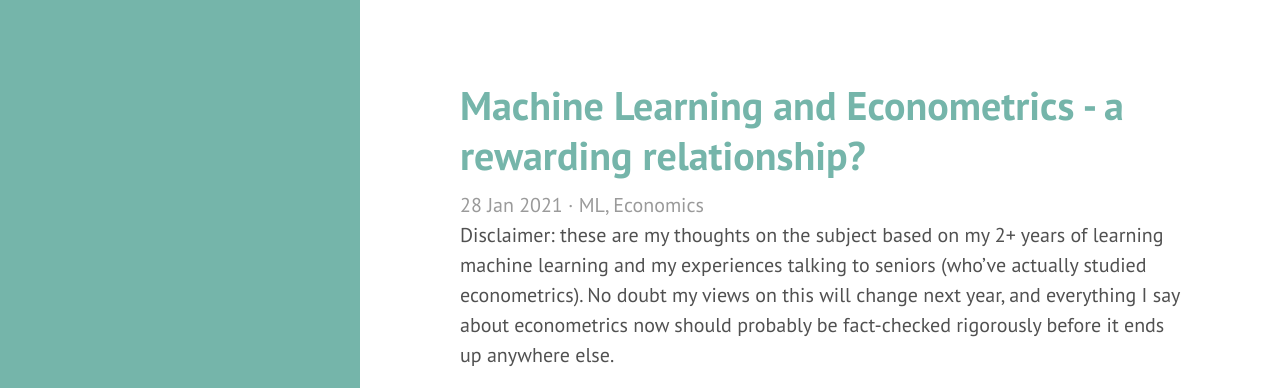
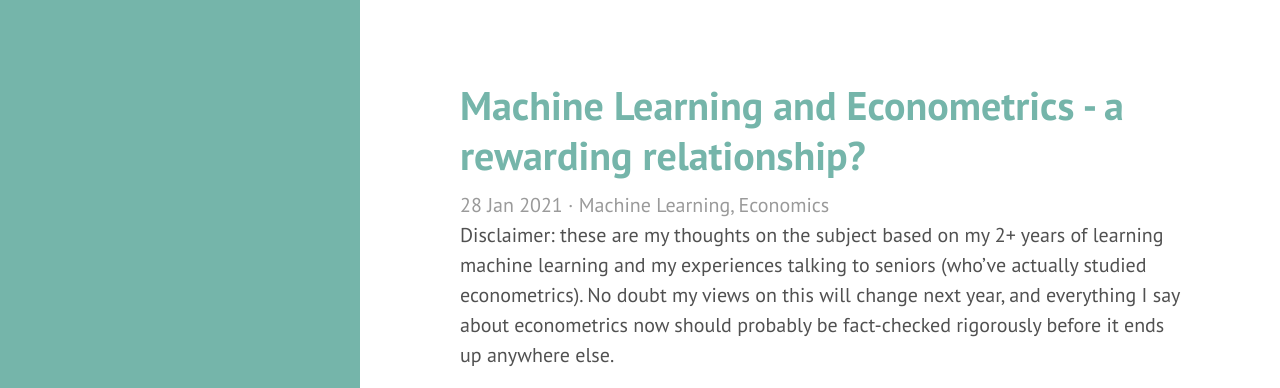
Before and after one commit to ethan-cheong/ethan-cheong.github.io, a Jekyll site: the page built from index.html, in a window 1280 px wide and 900 px high. Shown: the top 388 px of the window. Built offline with Jekyll 4.4.1, drawn with Linux system fonts in a browser that asks for light colours; the list of posts is cut into pages by our own code.

Commit message:
Update mlmetrics blog post

```diff
--- a/_posts/2021-01-28-ml-and-metrics.md
+++ b/_posts/2021-01-28-ml-and-metrics.md
@@ -3,7 +3,7 @@ layout: post
 title: Machine Learning and Econometrics - a rewarding relationship?
 date: 2021-01-28
 categories: blog
-tag: ML, Economics
+tag: Machine Learning, Economics
 permalink: /ml-and-metrics/
 ---
 Disclaimer: these are my thoughts on the subject based on my 2+ years of learning machine learning and my experiences talking to seniors (who've actually studied econometrics). No doubt my views on this will change next year, and everything I say about econometrics now should probably be fact-checked rigorously before it ends up anywhere else.
```
Also changed, not shown: 1 other file.
